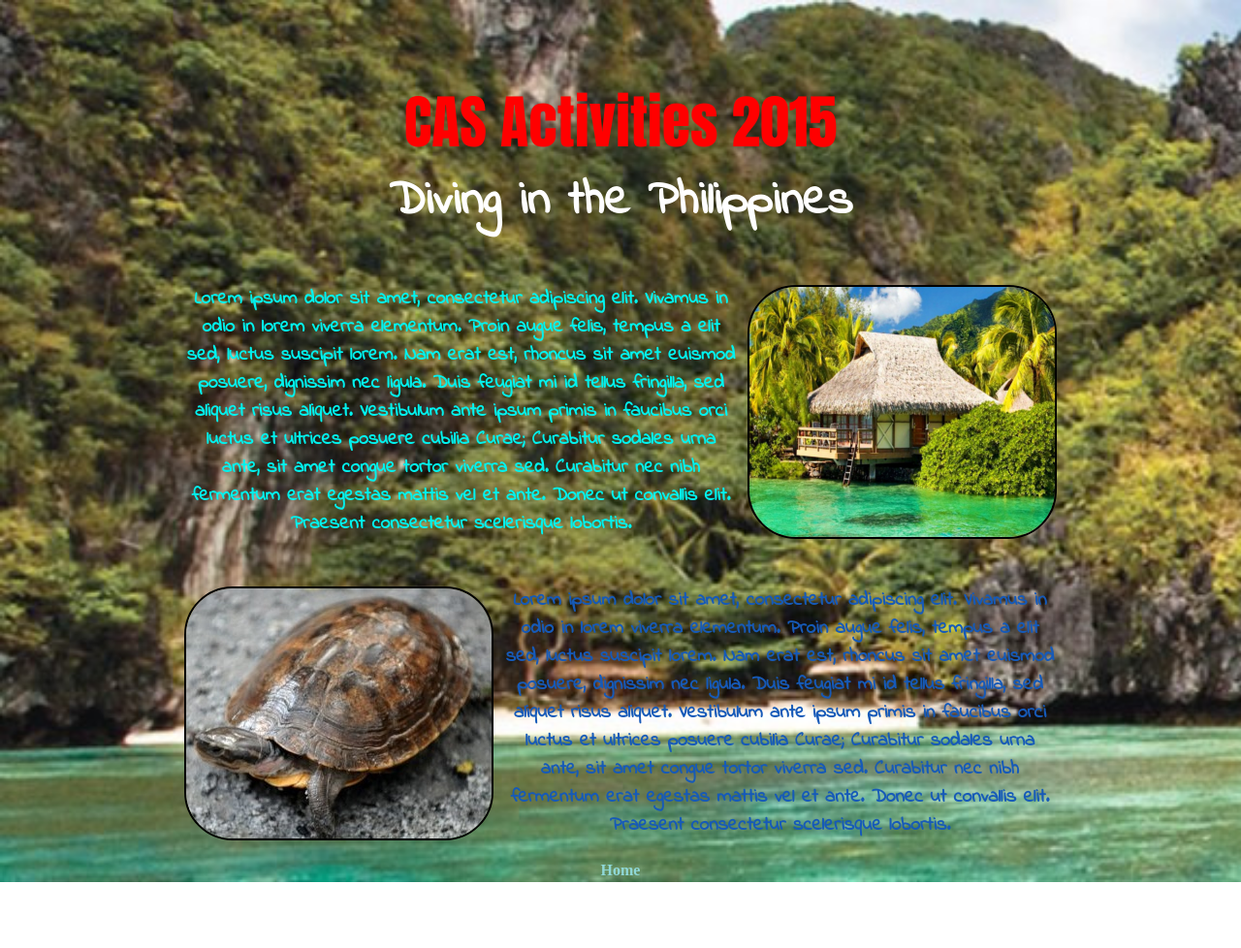
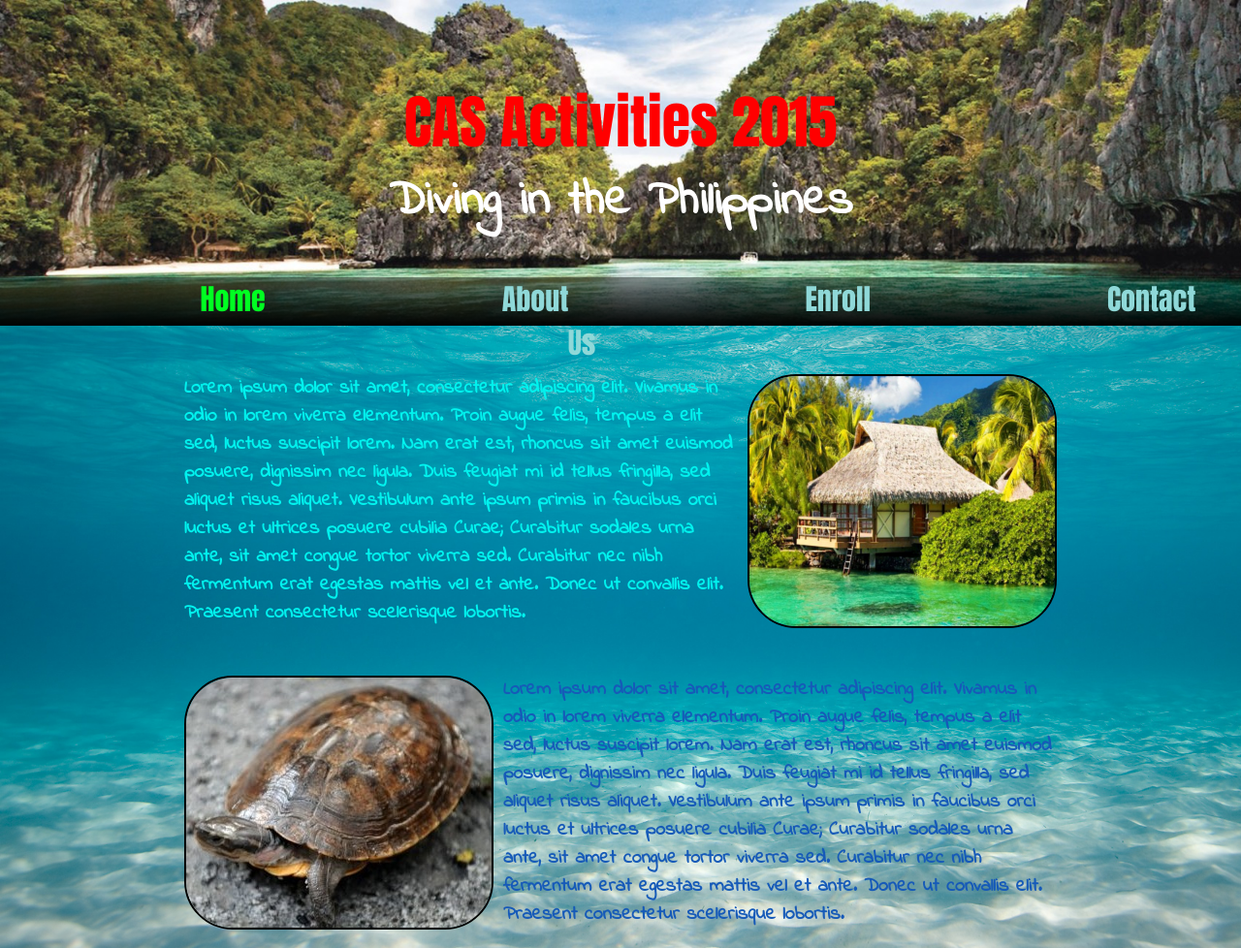
Before and after one commit to 17fungjk1/17fungjk1.github.io, a plain HTML site: page index.html in a window 1280 px wide. Shown: the whole page at 97% size. Before the commit the page ends 910 px from the top, so only its background shows below. Drawn offline with Linux system fonts and the light colour scheme.

Commit message:
final fix of navi header
css

```diff
--- a/index.html
+++ b/index.html
@@ -11,9 +11,12 @@
             <h1>CAS Activities 2015</h1>
             <h2>Diving in the Philippines</h2>
             <div id="navigation">
-                <table id="navi">
-                <tr>
-                <th><a href="index.html">Home</a></th>
+                <ul id="navi">
+					<li><a href="index.html" class="special">Home</a></li>
+                    <li><a href="about.html">About</a></li>
+                    <li><a href="enroll.html">Enroll</a></li>
+                    <li><a href="contact.html">Contact Us</a></li>
+                </ul>
             </div>
 		</header>
 		<article>
```
